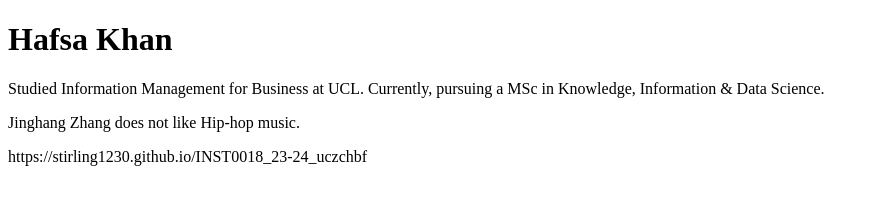
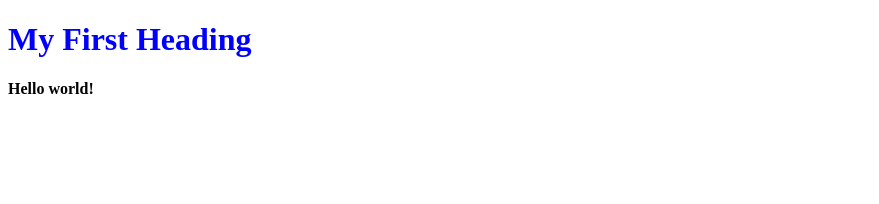
Before and after one commit to hkhan07/inst0018_23-24_zceihk2, a plain HTML site: page index.html in a window 1280 px wide. Shown: the whole page, without its empty margins (0-879 px from the left). Drawn offline with Linux system fonts and the light colour scheme.

Commit message:
Update index.html

```diff
--- a/index.html
+++ b/index.html
@@ -4,9 +4,7 @@
  <title>My first page</title>
 </head>
 <body>
- <h1>Hafsa Khan</h1>
- <p>Studied Information Management for Business at UCL. Currently, pursuing a MSc in Knowledge, Information & Data Science.</p>
- <p>Jinghang Zhang does not like Hip-hop music.</p>
- <l>https://stirling1230.github.io/INST0018_23-24_uczchbf</l>
+ <h1 style="color:blue">My First Heading</h1>
+ <p><b>Hello world!</b></p>
 </body>
 </html>
```
